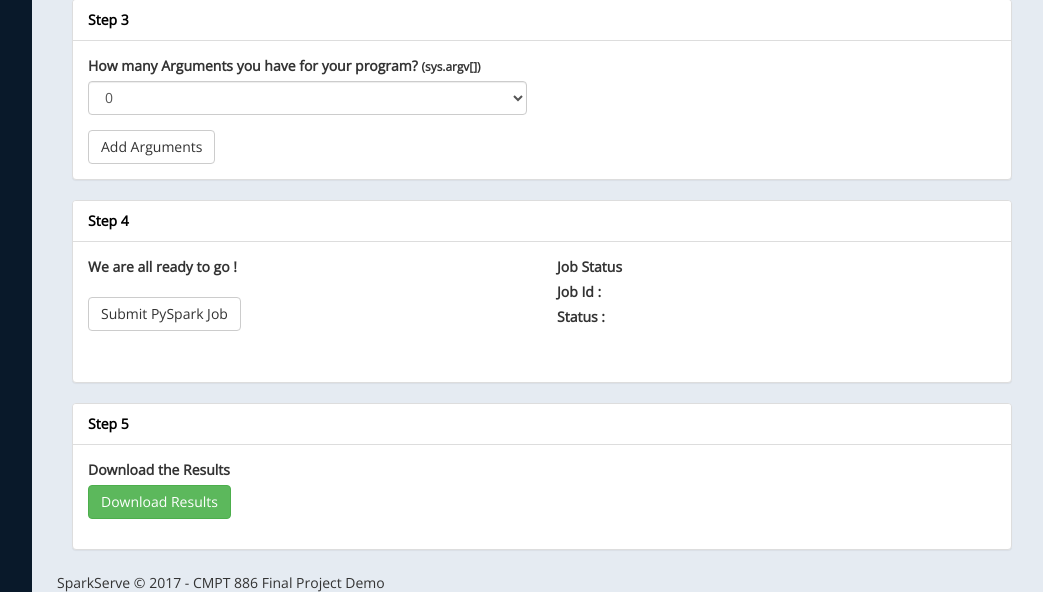
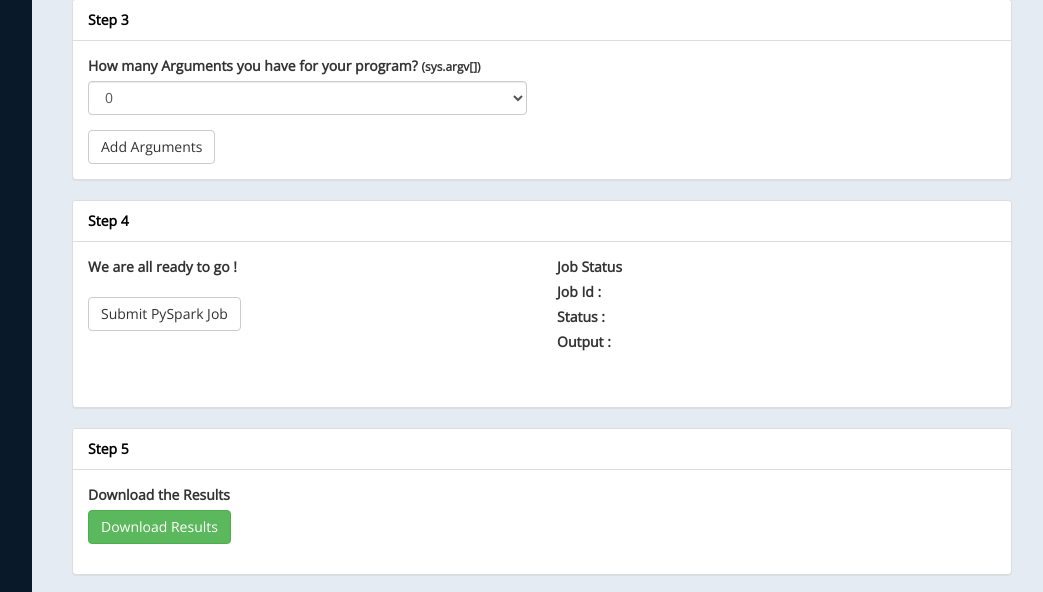
Before and after one commit to jay-maity/SparkServe, a Flask app: page / in a window 1280 px wide. Shown: the part 557-1149 px from the top of the page, without its empty margins (228-1271 px from the left). Run offline with Flask 2, Linux system fonts and the light colour scheme; data that the repository does not hold is empty.

Commit message:
Adding print facility of output

```diff
--- a/templates/index.html
+++ b/templates/index.html
@@ -194,6 +194,7 @@
                                <label>Job Status</label> <br>
                                <label> Job Id : <span id="job_id_label"> </span></label><br>
                                <label> Status : <span id="job_status"> </span></label><br>
+                               <label> Output : <span id="job_output"> </span></label><br>
                                <label id="job_log"> </label><br>
 
                                </div>
@@ -382,6 +383,7 @@ getDataFiles();
                         $('#job_status').css('color','green');
                         $('#job_status').html(result.state);
                         alert('Job Completed');
+                        $('#job_output').html(result.print);
                         $('#download_results_but').show();
 
                     }else if(result.state == 'dead'){
@@ -432,7 +434,7 @@ function checkStatus(fileid, execid) {
                     if(result.state == 'success'){
                          $('#job_status').css('color','green');
                          $('#job_status').html(result.state);
-
+                         $('#job_output').html(result.print);
                         alert('Job Completed');
                         $('#download_results_but').show();
 
```
